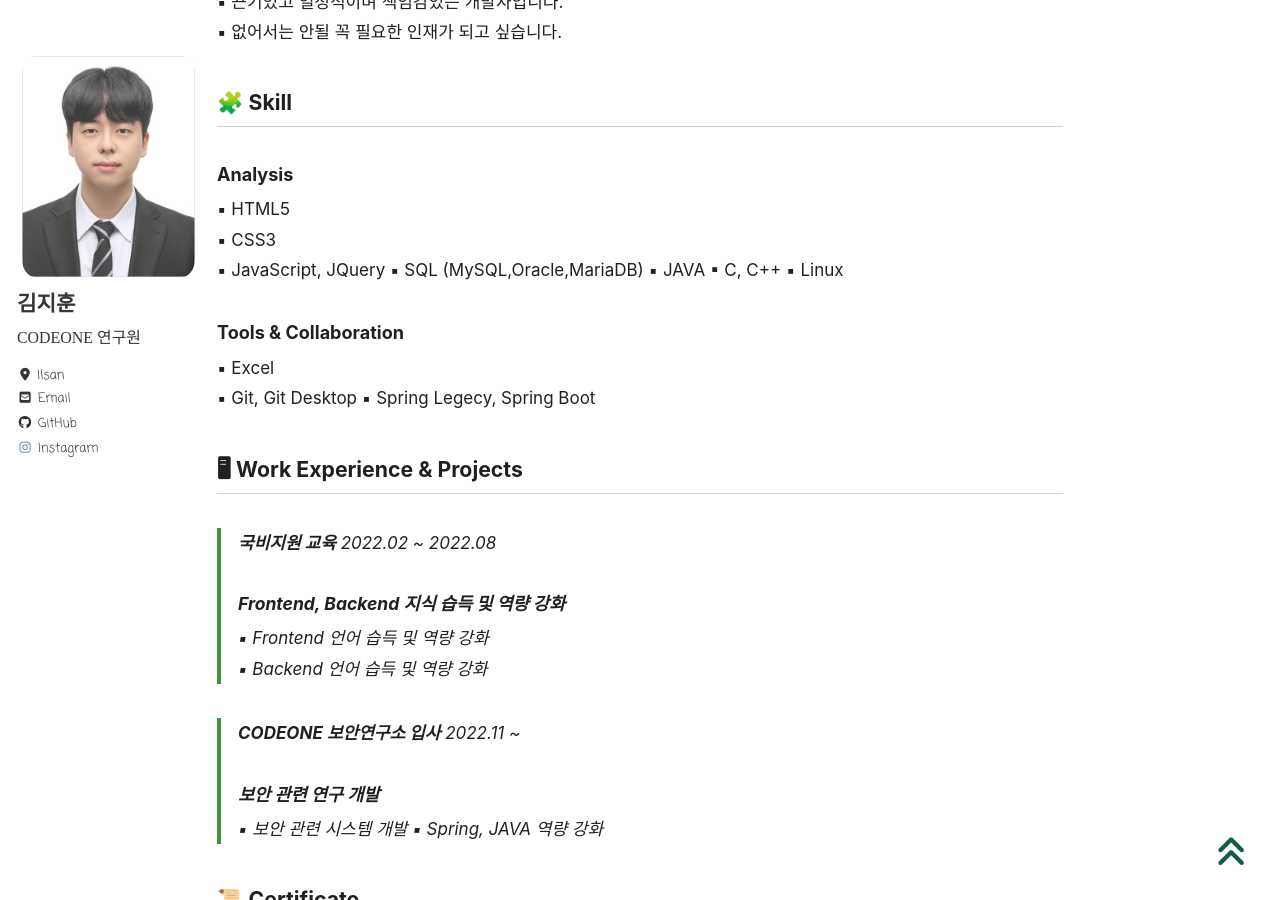
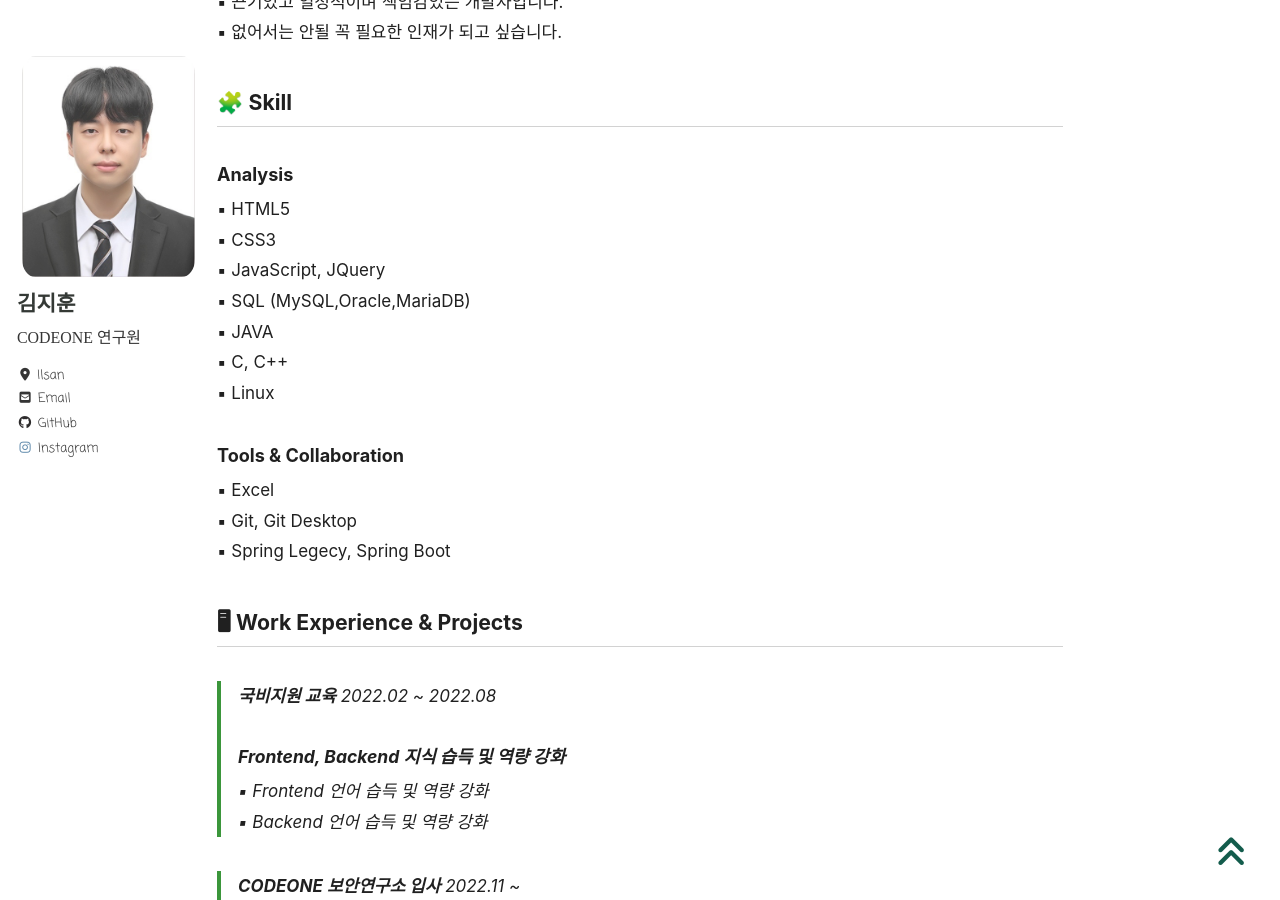
Before and after one commit to mn31555/mn31555.github.io, a Jekyll site: the page built from _pages/about.md, in a window 1280 px wide and 900 px high, scrolled down 307 px. Built offline with Jekyll 4.4.1, drawn with Linux system fonts in a browser that asks for light colours; cached includes are drawn as plain includes; nearby versions of some CDN libraries; some web fonts are replaced; some of the changed text lies outside the part shown.

Commit message:
페이지 설정

```diff
--- a/_pages/about.md
+++ b/_pages/about.md
@@ -22,17 +22,17 @@ author_profile: true
 
 ▪ HTML5
 ▪ CSS3
-▪ JavaScript, JQuery
-▪ SQL (MySQL,Oracle,MariaDB)
-▪ JAVA
-▪ C, C++
-▪ Linux
+▪ JavaScript, JQuery  <br>
+▪ SQL (MySQL,Oracle,MariaDB)  <br>
+▪ JAVA <br>
+▪ C, C++  <br>
+▪ Linux <br>
 
 #### Tools & Collaboration
 
 ▪ Excel
-▪ Git, Git Desktop
-▪ Spring Legecy, Spring Boot
+▪ Git, Git Desktop <br>
+▪ Spring Legecy, Spring Boot <br>
 
 ## 🖥 Work Experience & Projects
 
@@ -43,7 +43,7 @@ author_profile: true
 
 > **CODEONE 보안연구소 입사** 2022.11 ~
 ##### 보안 관련 연구 개발
-▪ 보안 관련 시스템 개발
+▪ 보안 관련 시스템 개발 <br>
 ▪ Spring, JAVA 역량 강화
 
 
```
